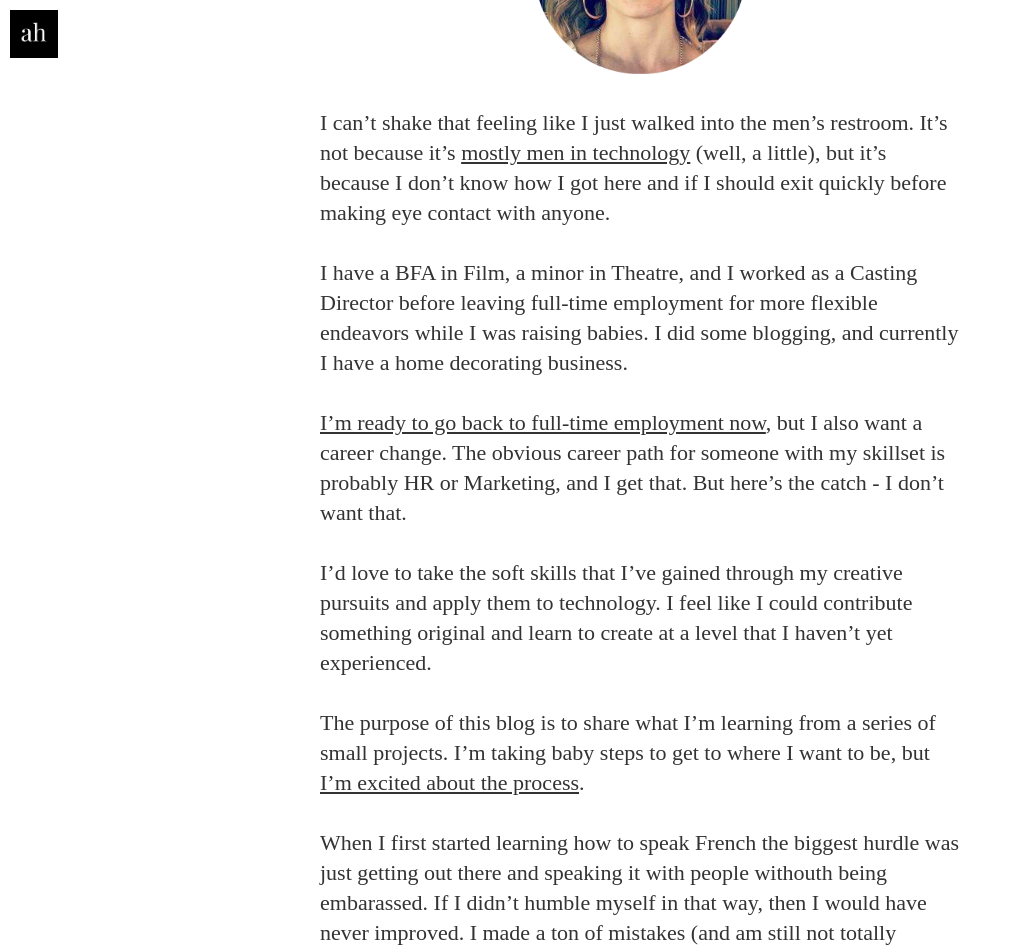
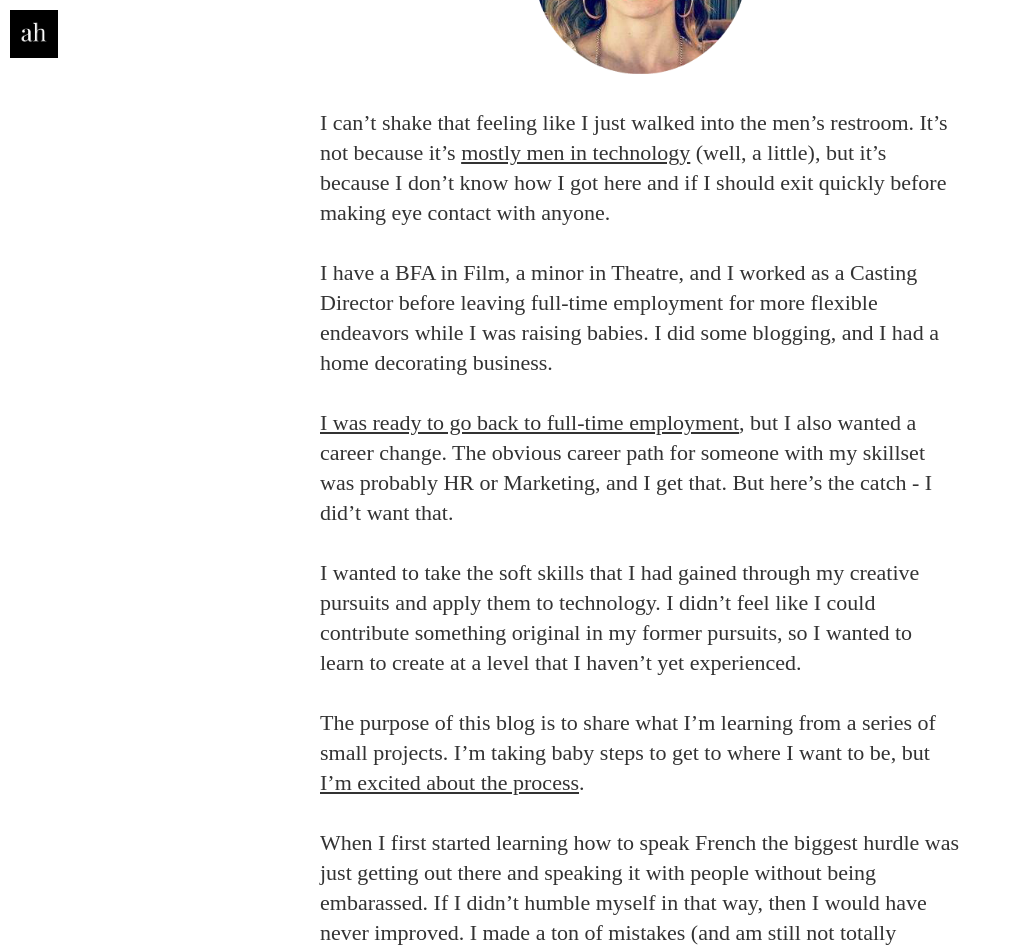
Before and after one commit to anniehedgpeth/anniehedgpeth.github.io, a Jekyll site: the page built from about.md, in a window 1280 px wide and 1400 px high, scrolled down 433 px. Shown: the top 952 px of the window, without its empty margins (0-1012 px from the left). Built offline with Jekyll 4.4.1, drawn with Linux system fonts in a browser that asks for light colours; nearby versions of some CDN libraries; some web fonts are replaced; some of the changed text lies outside the part shown.

Commit message:
updated About

```diff
--- a/about.md
+++ b/about.md
@@ -7,14 +7,14 @@ permalink: /about/
 
 I can't shake that feeling like I just walked into the men's restroom. It's not because it's [mostly men in technology](http://martinfowler.com/articles/born-for-it.html) (well, a little), but it's because I don't know how I got here and if I should exit quickly before making eye contact with anyone.
 
-I have a BFA in Film, a minor in Theatre, and I worked as a Casting Director before leaving full-time employment for more flexible endeavors while I was raising babies. I did some blogging, and currently I have a home decorating business.
+I have a BFA in Film, a minor in Theatre, and I worked as a Casting Director before leaving full-time employment for more flexible endeavors while I was raising babies. I did some blogging, and I had a home decorating business.
 
-[I'm ready to go back to full-time employment now](http://leanin.org/book/), but I also want a career change. The obvious career path for someone with my skillset is probably HR or Marketing, and I get that. But here's the catch - I don't want that.
+[I was ready to go back to full-time employment](http://leanin.org/book/), but I also wanted a career change. The obvious career path for someone with my skillset was probably HR or Marketing, and I get that. But here's the catch - I did't want that.
 
-I'd love to take the soft skills that I've gained through my creative pursuits and apply them to technology. I feel like I could contribute something original and learn to create at a level that I haven't yet experienced.
+I wanted to take the soft skills that I had gained through my creative pursuits and apply them to technology. I didn't feel like I could contribute something original in my former pursuits, so I wanted to learn to create at a level that I haven't yet experienced.
 
 The purpose of this blog is to share what I'm learning from a series of small projects. I'm taking baby steps to get to where I want to be, but [I'm excited about the process](https://youtu.be/C13JC_YP2Q8).
 
-When I first started learning how to speak French the biggest hurdle was just getting out there and speaking it with people withouth being embarassed. If I didn't humble myself in that way, then I would have never improved. I made a ton of mistakes (and am still not totally fluent), but I have finally learned to not be embarassed.
+When I first started learning how to speak French the biggest hurdle was just getting out there and speaking it with people without being embarassed. If I didn't humble myself in that way, then I would have never improved. I made a ton of mistakes (and am still not totally fluent), but I have finally learned to not be embarrassed.
 
 This website for me is like speaking horribly broken French to native Parisians. It's a little embarassing, but I'm hoping that the upside will be lots of growth and understanding.
```
